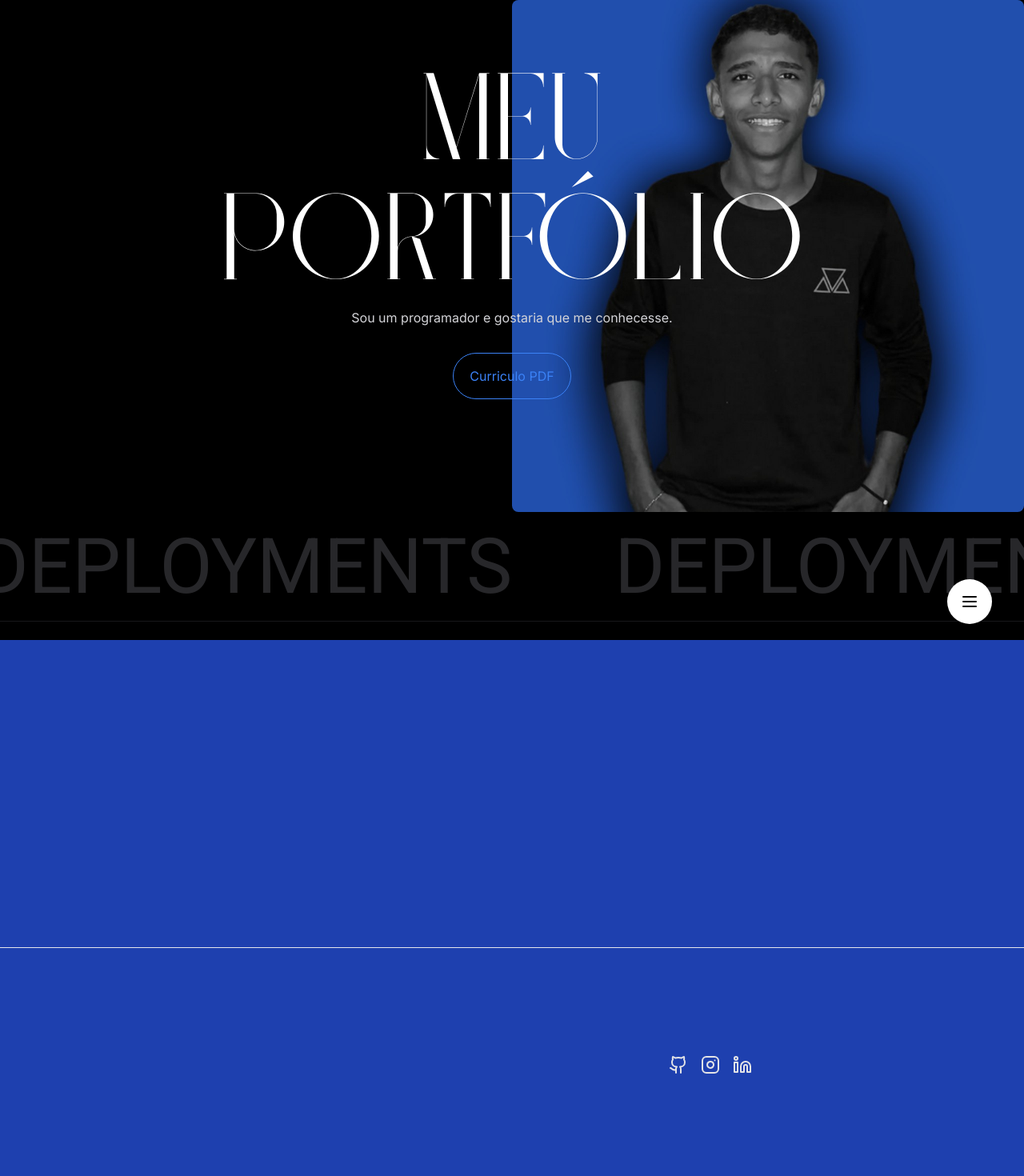
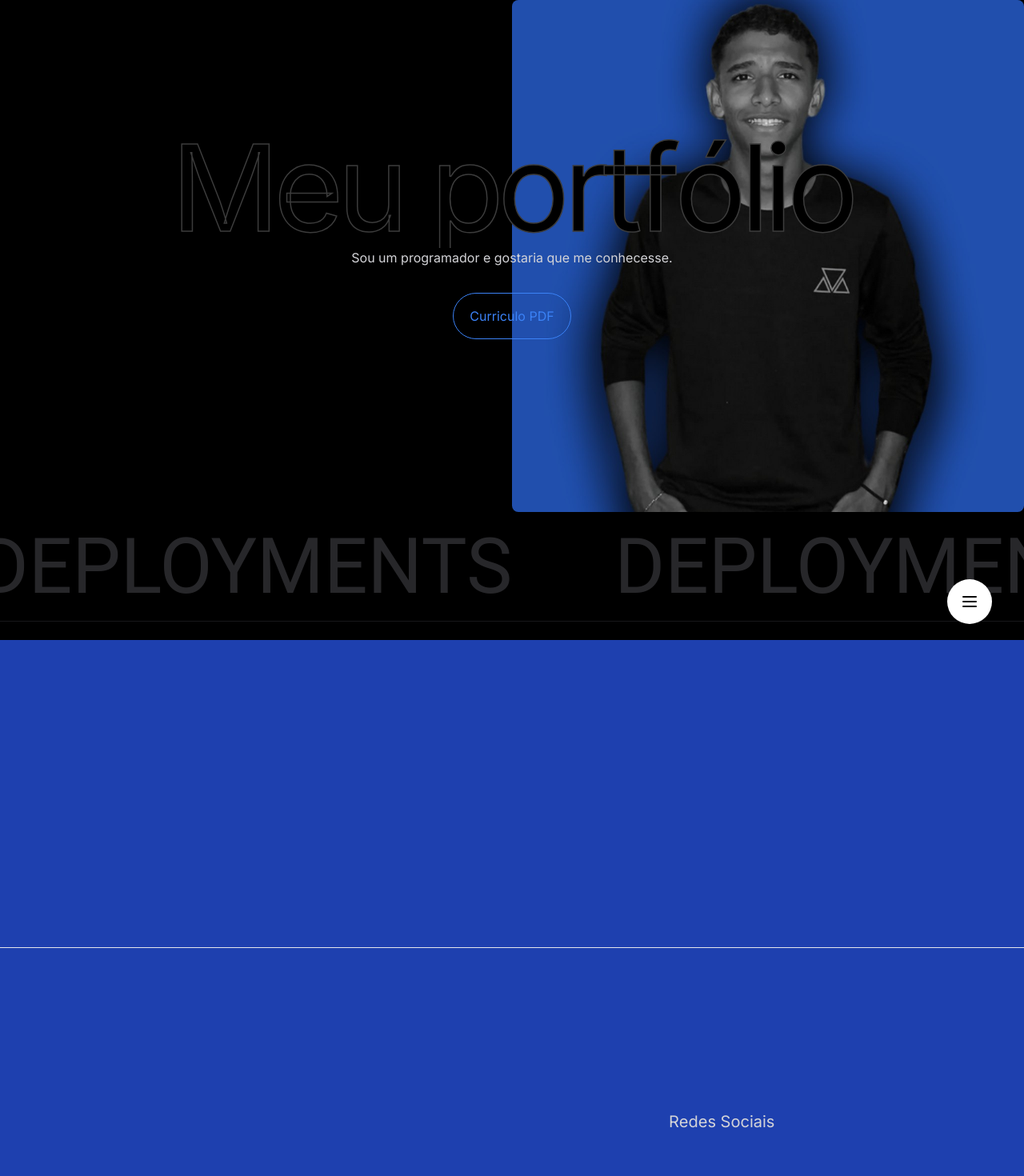
Before and after one commit to Igordevz/portfolio-senior, a Next.js app: page / in a window 1280 px wide. Shown: the top 1470 px of the page at 80% size. Built offline with nearby package versions, Linux system fonts and the light colour scheme.

Commit message:
removed bugs

```diff
--- a/src/app/globals.css
+++ b/src/app/globals.css
@@ -1,4 +1,4 @@
-@import url('https://fonts.googleapis.com/css2?family=Montserrat:ital,wght@0,100..900;1,100..900&family=Roboto:ital,wght@0,100;0,300;0,400;0,500;0,700;0,900;1,100;1,300;1,400;1,500;1,700;1,900&display=swap');
+@import url('https://fonts.googleapis.com/css2?family=Inter:wght@100..900&family=Oswald:wght@200..700&display=swap');
 @tailwind base;
 @tailwind components;
 @tailwind utilities;
@@ -50,30 +50,32 @@
     --ring: 240 4.9% 83.9%;
   }
 }
-@font-face {
-  font-family: "Bigilla";
-  src: url("/Bigilla.otf") format("opentype");
-  font-weight: normal;
-  font-style: normal;
-}
+
 *{
   margin: 0;
   box-sizing: border-box;
   padding: 0;
 }
-body h1{
-  font-weight: 400;
-  font-family: "Bigilla";
-}
+
 body{
-  font-family: "Montserrat", sans-serif;
+  font-family: "Inter", sans-serif;
 
 }
+body h1{
+  font-size: 100px;
+  -webkit-text-stroke-width: 1.5px;
+  -webkit-text-stroke-color: #3c3c3c;
+  -webkit-text-fill-color: #000000;
+  font-family: "Inter", sans-serif;
+  font-weight: 800;
+}
 .char {
-  transform: translateY(115px);
+  transform: translateY(200px);
+}
+.char h1 {
+  overflow: hidden;
 }
 .osmenu{
-  opacity: 0;
   transform: translateY(115px);
 }
 .osmenu h2, .osmenu a, .osmenu h1, .osmenu p{
--- a/src/app/layout.tsx
+++ b/src/app/layout.tsx
@@ -8,7 +8,7 @@ const inter = Inter({ subsets: ["latin"] });
 
 export const metadata: Metadata = {
   title: "Igor Santos | 🎧",
-  description: "Portfolio de Igor Santos",
+  description: "Igordevz - Portfolio de Igor Mateus Santos Silva ",
 };
 
 export default function RootLayout({
--- a/src/components/Menu.tsx
+++ b/src/components/Menu.tsx
@@ -40,9 +40,10 @@ export default function Menu() {
 
     if (!menu) {
       gsap.to(".osmenu", {
+        opacity: 1,
         y: 115,
-
-        stagger: 0.01,
+        stagger: 0.008,
+        delay: 0.3,
         duration: 0.5,
       });
     } else {
@@ -85,7 +86,6 @@ export default function Menu() {
             <a
               onClick={() => setMenu(false)}
               href="#about"
-
               id="t2"
               className=" md:text-4xl text-xl overflow-hidden hover:translate-x-2 transition-all text-zinc-300"
             >
@@ -159,31 +159,28 @@ export default function Menu() {
               </h2>
               <div className="flex flex-row justify-ce text-right">
                 <a
-                  id="u6"
                   className="transition-all overflow-hidden mr-2 hover:text-zinc-400"
                   target="_blank"
                   href="https://github.com/Igordevz"
                 >
                   {" "}
-                  <Github />
+                  <Github className="osmenu" />
                 </a>
                 <a
-                  id="u7"
                   className="transition-all overflow-hidden mx-2 hover:text-zinc-400"
                   target="_blank"
                   href="https://www.instagram.com/euigor_santoss/"
                 >
                   {" "}
-                  <Instagram />
+                  <Instagram className="osmenu" />
                 </a>
                 <a
-                  id="u8"
                   className="transition-all overflow-hidden mx-2 hover:text-zinc-400"
                   target="_blank"
                   href="https://www.linkedin.com/in/igor-silva-386b09255/"
                 >
                   {" "}
-                  <Linkedin />
+                  <Linkedin className="osmenu" />
                 </a>
               </div>
             </div>
@@ -194,7 +191,11 @@ export default function Menu() {
             onClick={() => setMenu(!menu)}
             className="border-none bg-none p-4 text-black bg-white rounded-full"
           >
-       {menu ?      <X className="text-xl" />: <MenuIcon className="text-xl"/>}
+            {menu ? (
+              <X className="text-xl" />
+            ) : (
+              <MenuIcon className="text-xl" />
+            )}
           </button>
         </div>
       </header>
--- a/src/components/application-main.tsx
+++ b/src/components/application-main.tsx
@@ -79,7 +79,7 @@ export default function ContentPrimary() {
           <div className="w-full flex items-center justify-center flex-col   ">
             {" "}
             <h1
-              className="text-[white]  sm:text-5xl lg:text-[150px] md:text-9xl text-5xl  w-[100%] md:w-[70%]  text-center"
+              className="outline-4 tracking-tighter  font-normal sm:text-5xl lg:text-[150px] md:text-9xl text-5xl  w-[100%] md:w-[70%]  text-center"
               id="initial"
               onMouseEnter={() => {
                 setActive(true);
@@ -88,7 +88,7 @@ export default function ContentPrimary() {
                 setActive(false);
               }}
             >
-              MEU PORTFÓLIO
+ Meu portfólio
             </h1>
             <p className="text-zinc-300 text-center   w-[100%] md:w-[70%] z-10 ">
               Sou um programador e gostaria que me conhecesse.
--- a/src/components/contact/index.tsx
+++ b/src/components/contact/index.tsx
@@ -2,9 +2,9 @@ import React from "react";
 import { Github, Instagram, Linkedin, Send } from "lucide-react";
 export default function Contact() {
   return (
-    <div id="contact" className="w-full h-[auto] flex md:flex-row flex-col items-center md:gap-0 gap-6 md:items-baseline justify-center md:justify-around bg-black py-20">
-      <div className="flex md:ml-20 w-[90%] md:w-auto flex-col text-white justify-center gap-6  ">
-        <h1 className="md:text-7xl text-5xl text-gray-300">Contato</h1>
+    <div id="contact" className="w-full h-[auto] flex xl:flex-row flex-col items-center xl:gap-0 gap-6 xl:items-baseline justify-center xl:justify-around bg-black py-20">
+      <div className="flex xl:ml-20 w-[90%] xl:w-auto flex-col text-white justify-center gap-6  ">
+        <h1 className="xl:text-7xl text-5xl text-gray-300">Contato</h1>
 
         <div className="flex flex-row relative items-center">
           <input
@@ -22,7 +22,7 @@ export default function Contact() {
         </p>
       </div>
 
-      <div className="text-zinc-800 flex flex-col gap-4 w-[90%] md:w-auto">
+      <div className="text-zinc-800 flex flex-col gap-4 w-[90%] xl:w-auto">
         <a target="_blank" href="" className="transition-all hover:text-zinc-300">
           Para Empresas
         </a>
@@ -38,7 +38,7 @@ export default function Contact() {
       </div>
 
       <div className="text-zinc-800 flex flex-col gap-4 ">
-        <h2 className="text-zinc-300 md:text-xl">Redes Sociais</h2>
+        <h2 className="text-zinc-300 xl:text-xl">Redes Sociais</h2>
       <div className="flex flex-row justify-between">
       <a className="transition-all hover:text-zinc-400" target="_blank" href="https://github.com/Igordevz">
           {" "}
```
Also changed, not shown: public/Bigilla-Bold.otf (deleted), public/Bigilla.otf (deleted).
